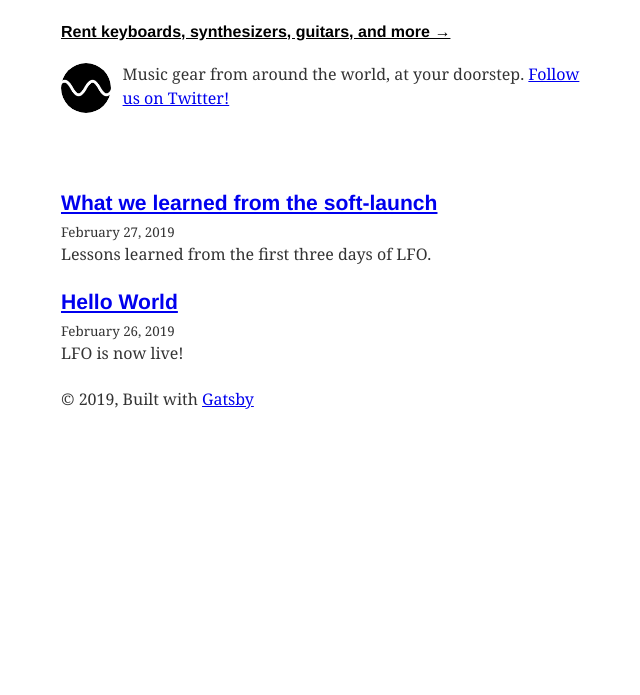
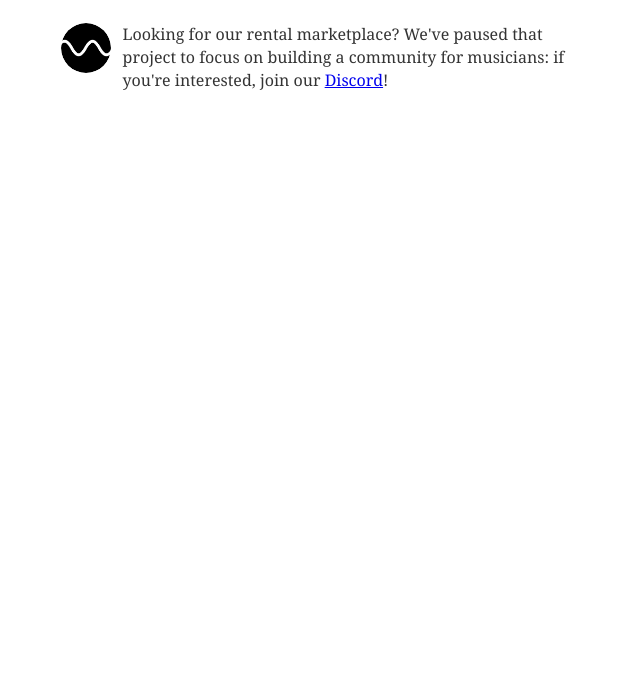
Before and after one commit to kristianfreeman/blog.lfo.fm, a Gatsby site: page / in a window 1280 px wide. Shown: the part 105-800 px from the top of the page, without its empty margins (318-958 px from the left). Built offline with nearby package versions, Linux system fonts and the light colour scheme; Gatsby itself is replaced by a stand-in of ours; some packages are replaced by stand-ins of ours.

Commit message:
Homepage

```diff
--- a/gatsby-config.js
+++ b/gatsby-config.js
@@ -1,6 +1,6 @@
 module.exports = {
   siteMetadata: {
-    title: `LFO.fm Blog`,
+    title: `LFO.fm`,
     author: `The LFO Team`,
     description: `The blog for LFO, a music gear rental marketplace`,
     siteUrl: `https://blog.lfo.fm/`,
--- a/src/components/bio.js
+++ b/src/components/bio.js
@@ -21,7 +21,6 @@ function Bio() {
           <div
             style={{
               display: `flex`,
-              marginBottom: rhythm(2.5),
             }}
           >
             <Image
@@ -38,11 +37,9 @@ function Bio() {
               }}
             />
             <p>
-              Music gear from around the world, at your doorstep.
-              {` `}
-              <a href={`https://twitter.com/${social.twitter}`}>
-                Follow us on Twitter!
-              </a>
+              Looking for our rental marketplace? We've paused that project to
+              focus on building a community for musicians: if you're interested,
+              join our <a href="https://discord.gg/AZSNx6V">Discord</a>!
             </p>
           </div>
         )
--- a/src/components/layout.js
+++ b/src/components/layout.js
@@ -62,11 +62,6 @@ class Layout extends React.Component {
       >
         <header>{header}</header>
         <main>{children}</main>
-        <footer>
-          © {new Date().getFullYear()}, Built with
-          {` `}
-          <a href="https://www.gatsbyjs.org">Gatsby</a>
-        </footer>
       </div>
     )
   }
--- a/src/pages/index.js
+++ b/src/pages/index.js
@@ -15,37 +15,10 @@ class BlogIndex extends React.Component {
     return (
       <Layout location={this.props.location} title={siteTitle}>
         <SEO
-          title="All posts"
+          title="A community for musicians"
           keywords={[`blog`, `gatsby`, `javascript`, `react`]}
         />
-        <h4>
-          <a href="https://lfo.fm" style={{ color: "black" }}>
-            Rent keyboards, synthesizers, guitars, and more →
-          </a>
-        </h4>
         <Bio />
-        {posts.map(({ node }) => {
-          const title = node.frontmatter.title || node.fields.slug
-          return (
-            <div key={node.fields.slug}>
-              <h3
-                style={{
-                  marginBottom: rhythm(1 / 4),
-                }}
-              >
-                <Link style={{ boxShadow: `none` }} to={node.fields.slug}>
-                  {title}
-                </Link>
-              </h3>
-              <small>{node.frontmatter.date}</small>
-              <p
-                dangerouslySetInnerHTML={{
-                  __html: node.frontmatter.description || node.excerpt,
-                }}
-              />
-            </div>
-          )
-        })}
       </Layout>
     )
   }
```
